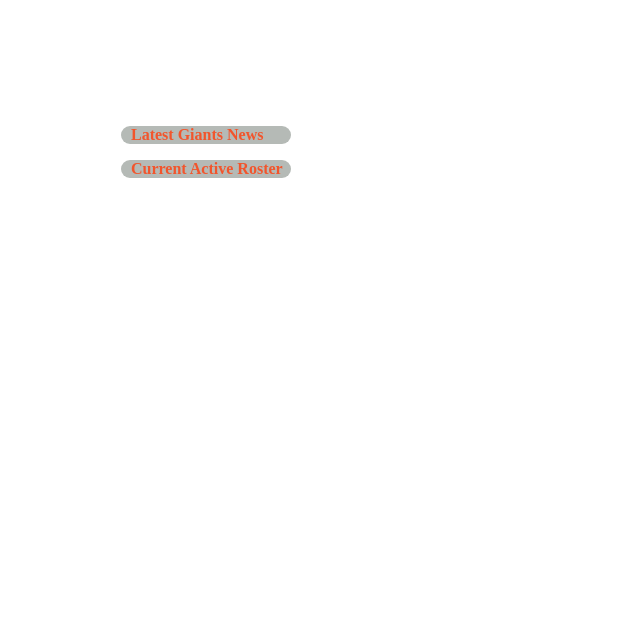
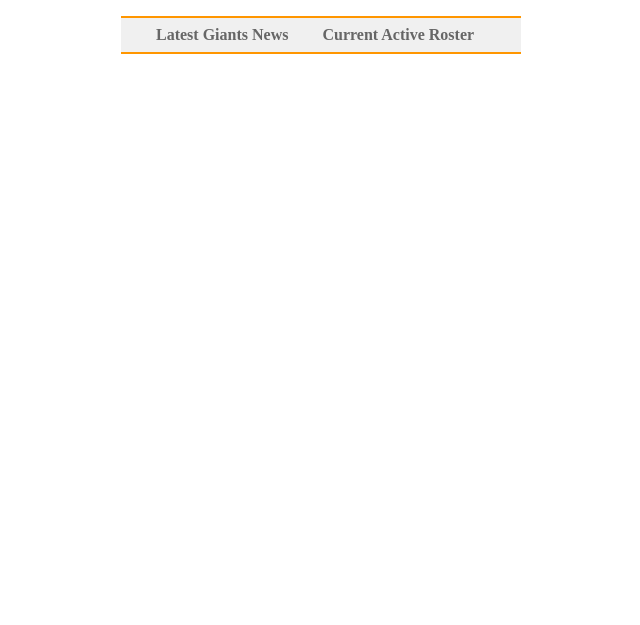
Before and after one commit to joshwertheim/SFGinfo, a Python web app: template templates/index.html in a window 1280 px wide. Shown: the top 625 px of the page, without its empty margins (319-959 px from the left). Run offline with Jinja, Linux system fonts and the light colour scheme; the template is opened without the code that fills it: most values are stand-ins (such as "Sample title", 1, 10 or a date in 2020).

Commit message:
changed front page style. Working to make it look nicer and have more information.

```diff
--- a/static/style.css
+++ b/static/style.css
@@ -11,6 +11,49 @@
 
 div#input-box.input-group {
     width: 100%;
+}
+
+#main-page {
+    width: 400px;
+    margin-top: auto;
+    margin-bottom: auto;
+    margin-left: auto;
+    margin-right: auto;
+}
+
+#link-list{
+    background: #F0F0F0;
+    padding: 8px;
+    border-top: 2px solid #ff9600;
+    border-bottom: 2px solid #ff9600;
+}
+
+#link-list > li {
+    display: inline-block;
+    *display:inline;
+}
+
+#link-list > li > a {
+    color: #666666;
+    font-weight: 700;
+    text-decoration: none;
+    padding: 3px;
+    margin-left: 1.5em;
+
+    -o-transition:.5s;
+    -ms-transition:.5s;
+    -moz-transition:.5s;
+    -webkit-transition:.5s;
+    transition:.5s;
+    /*
+        idea and code from
+        http://stackoverflow.com/a/6008409/3026563
+    */
+}
+
+#link-list > li > a:hover{
+    color: #ff9600;
+    text-decoration: underline;
 }
 
 #halfway-down {
--- a/templates/index.html
+++ b/templates/index.html
@@ -27,12 +27,20 @@
 </head>
 
 <body>
-    <div id="halfway-down">
+
+    <div id="main-page">
+        <ul id="link-list">
+            <li><a href="{{ news_url }}">Latest Giants News</a></li>
+            <li><a href="{{ roster_url }}">Current Active Roster</a></li>
+        </ul>
+    </div>
+
+    <!-- <div id="halfway-down">
         <div id="top-page-link-space">
             <div id="colored-text-box"><p><a href="{{ news_url }}">Latest Giants News</a></p></div>
             <div id="colored-text-box"><p><a href="{{ roster_url }}">Current Active Roster</a></p></div>
         </div>
-    </div>
+    </div> -->
 </body>
 
 </html>
```
